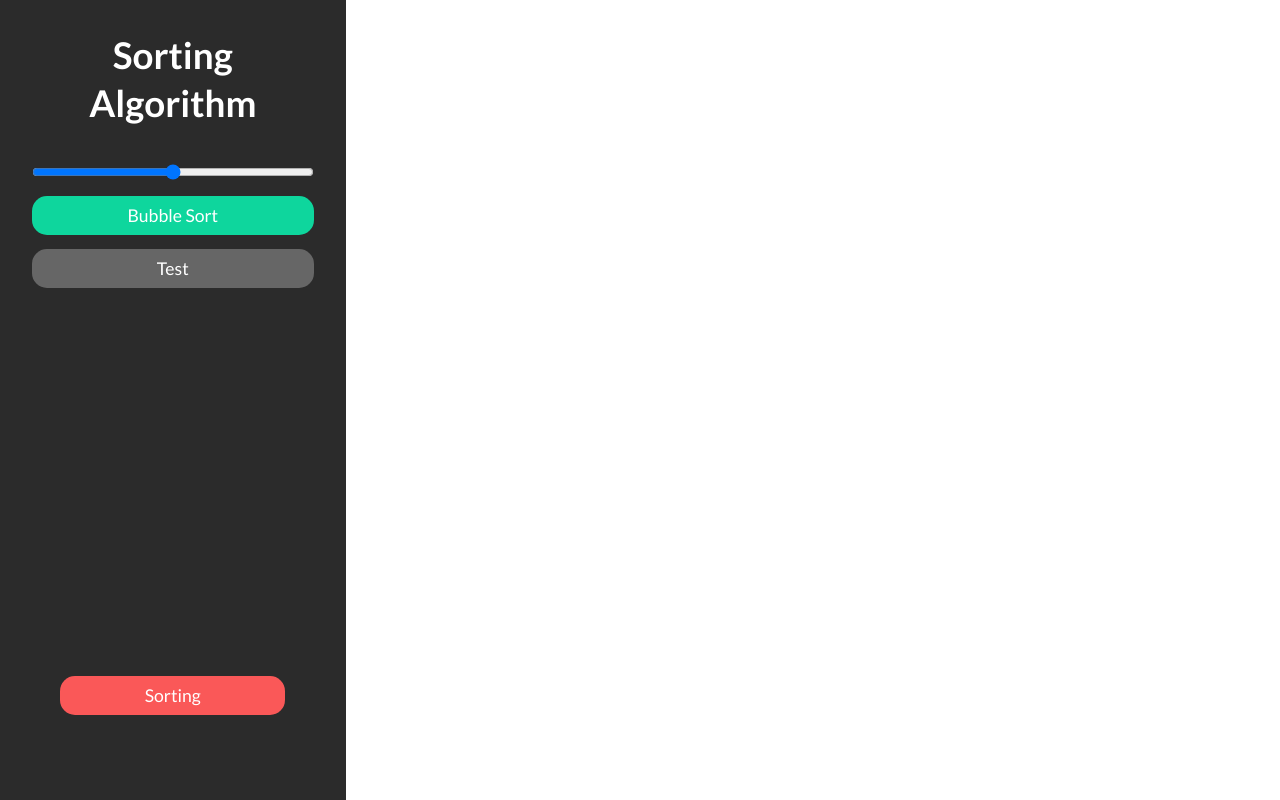
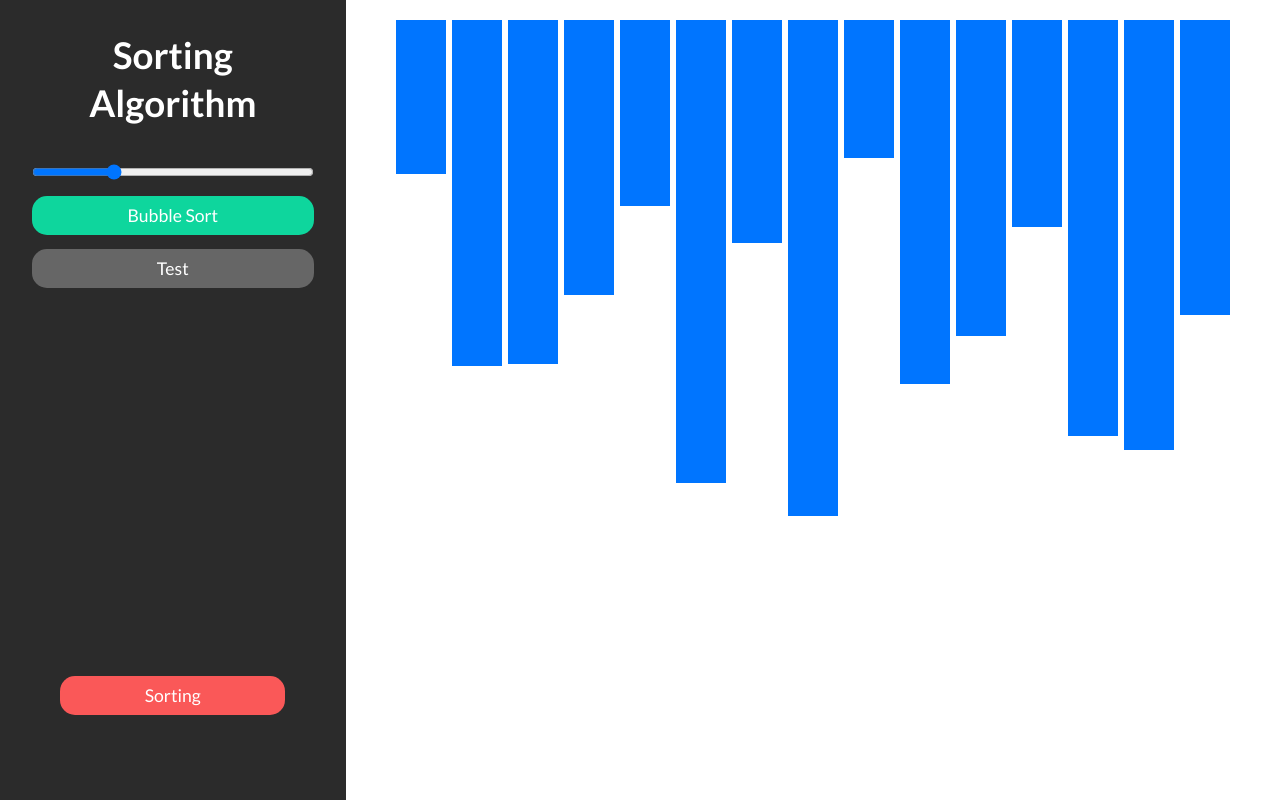
Before and after one commit to maurohndz/sorting-application, a React (Create React App) app: page / in a window 1280 px wide. Built offline with nearby package versions, Linux system fonts and the light colour scheme.

Commit message:
funcionamiento basico

```diff
--- a/src/actions/bubbleSort.js
+++ b/src/actions/bubbleSort.js
@@ -31,12 +31,11 @@ export const bubbleSort = () => (dispatch, getState) => {
         type: UPDATE_DATA,
         payload: values,
       });
-      console.log(getState().dataReducer.values);
     } else {
       clearInterval(bubbleInterval);
       dispatch({
         type: UPDATE_WORKING,
       });
     }
-  }, 1000);
+  }, 50);
 };
--- /dev/null
+++ b/src/components/Bars.jsx
@@ -0,0 +1,38 @@
+import React, { Component } from "react";
+import { connect } from "react-redux";
+/*___ styles ___*/
+import "./styles/Bars.css";
+
+class Bars extends Component {
+  constructor(props) {
+    super(props);
+    this.state = {
+      arr: [],
+    };
+  }
+
+  componentDidUpdate() {
+    console.log("componentDidUpdate");
+  }
+
+  showBars = () => {
+    return (
+      <div className="bars">
+        {this.props.values.map((bar, key) => {
+          let h_style = {
+            height: `${bar}px`,
+          };
+          return <div className="bars-item" style={h_style} key={key}></div>;
+        })}
+      </div>
+    );
+  };
+
+  render() {
+    return <React.Fragment>{this.showBars()} </React.Fragment>;
+  }
+}
+/*___ mapStateToProps ___*/
+const mapStateToProps = ({ dataReducer }) => dataReducer;
+
+export default connect(mapStateToProps)(Bars);
--- a/src/components/Range.jsx
+++ b/src/components/Range.jsx
@@ -27,9 +27,9 @@ class Range extends Component {
           <input
             type="range"
             className="range-input"
-            min="10"
-            max="100"
-            value={this.props.amount_of_values || ""}
+            min=""
+            max="50"
+            value={this.props.amount_of_values || 14}
             onChange={this.handleChange}
           />
         </div>
--- /dev/null
+++ b/src/components/styles/Bars.css
@@ -0,0 +1,14 @@
+.bars {
+  height: 100vh;
+  width: 73%;
+  display: flex;
+  justify-content: center;
+  /* align-items: center; */
+  padding: 20px;
+}
+.bars-item {
+  width: 10%;
+  max-width: 50px;
+  background-color: var(--bars-color);
+  margin: 0 3px;
+}
--- a/src/containers/App.jsx
+++ b/src/containers/App.jsx
@@ -3,6 +3,7 @@ import { connect } from "react-redux";
 
 /*___ Components ___*/
 import Config from "../components/Config";
+import Bars from "../components/Bars";
 /*___ Styles ___*/
 import "./styles/Global.css";
 
@@ -12,6 +13,7 @@ class App extends React.Component {
       <React.Fragment>
         <div className="App">
           <Config />
+          <Bars />
         </div>
       </React.Fragment>
     );
--- a/src/containers/styles/Global.css
+++ b/src/containers/styles/Global.css
@@ -3,12 +3,16 @@
   --gray: #666666;
   --green-primary: #0ed69d;
   --pink: #fa5858;
+  --bars-color: #0075ff;
 }
 * {
   margin: 0;
   padding: 0;
   box-sizing: border-box;
   font-family: "Lato", sans-serif;
+}
+.App {
+  display: flex;
 }
 /*___ utilities ___*/
 .u-btn {
--- a/src/reducers/dataReducer.js
+++ b/src/reducers/dataReducer.js
@@ -7,7 +7,8 @@ import {
 } from "../types/index.types";
 
 const INITIAL_STATE = {
-  amount_of_values: 20,
+  change: false,
+  amount_of_values: 14,
   working: false,
   values: [],
   algorithm: [
@@ -24,6 +25,7 @@ export default (state = INITIAL_STATE, action) => {
       return {
         ...state,
         values: action.payload,
+        change: !state.change,
       };
 
     case UPDATE_ALGORITHM_SELECT:
```
